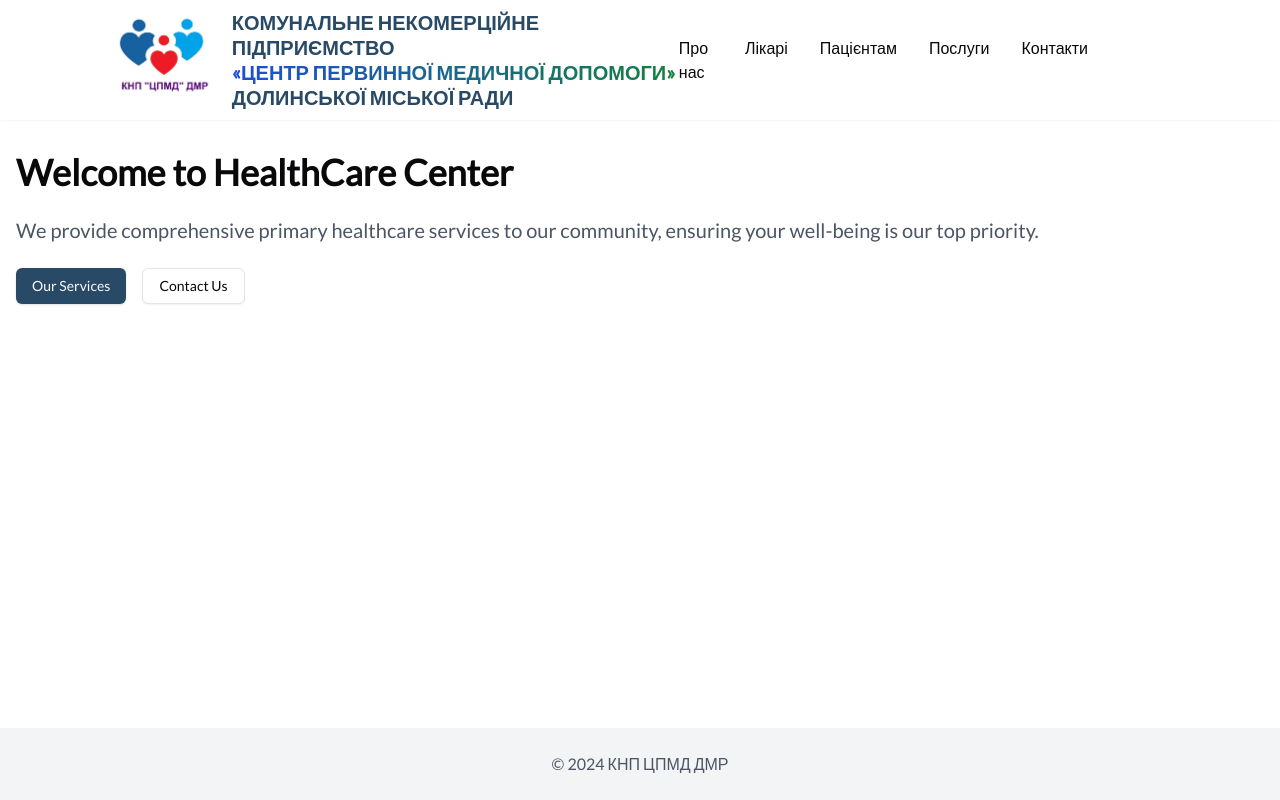
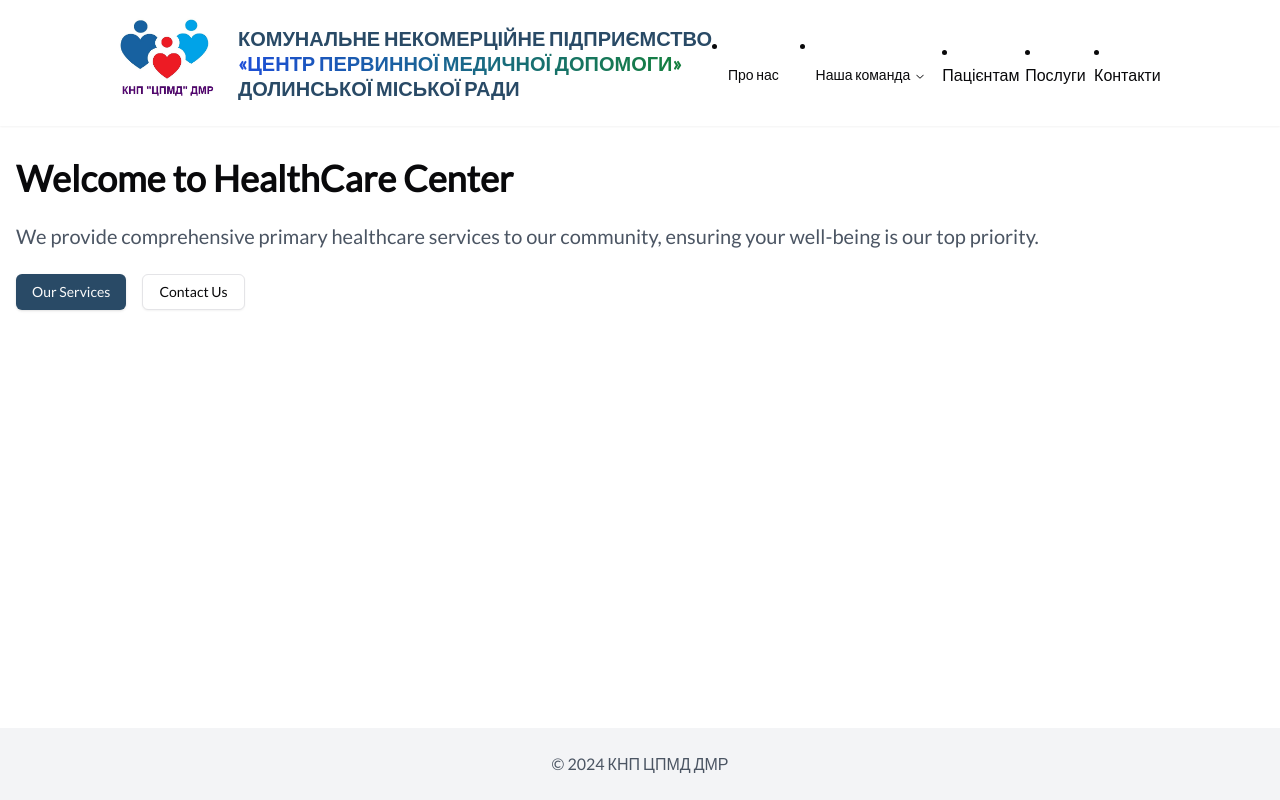
Before and after one commit to Andrew-Skoryk/knp_cpmd_dmr, a Next.js app: page / in a window 1280 px wide. Built offline with nearby package versions, Linux system fonts and the light colour scheme.

Commit message:
fix: chadcn import

```diff
--- a/src/components/Header.tsx
+++ b/src/components/Header.tsx
@@ -1,10 +1,14 @@
 import Link from 'next/link';
 import Image from 'next/image';
+
 import {
   NavigationMenu,
+  NavigationMenuContent,
   NavigationMenuItem,
   NavigationMenuLink,
-} from '@radix-ui/react-navigation-menu';
+  NavigationMenuTrigger,
+  navigationMenuTriggerStyle,
+} from './ui/navigation-menu';
 
 const Header = () => {
   return (
@@ -32,13 +36,25 @@ const Header = () => {
           </span>
         </div>
 
-        <NavigationMenu className="flex pr-20 space-x-8 list-none">
+        <NavigationMenu>
           <NavigationMenuItem>
-            <NavigationMenuLink href="/about">Про нас</NavigationMenuLink>
+            <NavigationMenuLink
+              href="/about"
+              className={navigationMenuTriggerStyle()}
+            >
+              Про нас
+            </NavigationMenuLink>
           </NavigationMenuItem>
 
           <NavigationMenuItem>
-            <NavigationMenuLink href="/doctors">Лікарі</NavigationMenuLink>
+            <NavigationMenuTrigger>Наша команда</NavigationMenuTrigger>
+
+            <NavigationMenuContent>
+              <ul className="">
+                <li>Адміністрація</li>
+                <li>Лікарі</li>
+              </ul>
+            </NavigationMenuContent>
           </NavigationMenuItem>
 
           <NavigationMenuItem>
```
